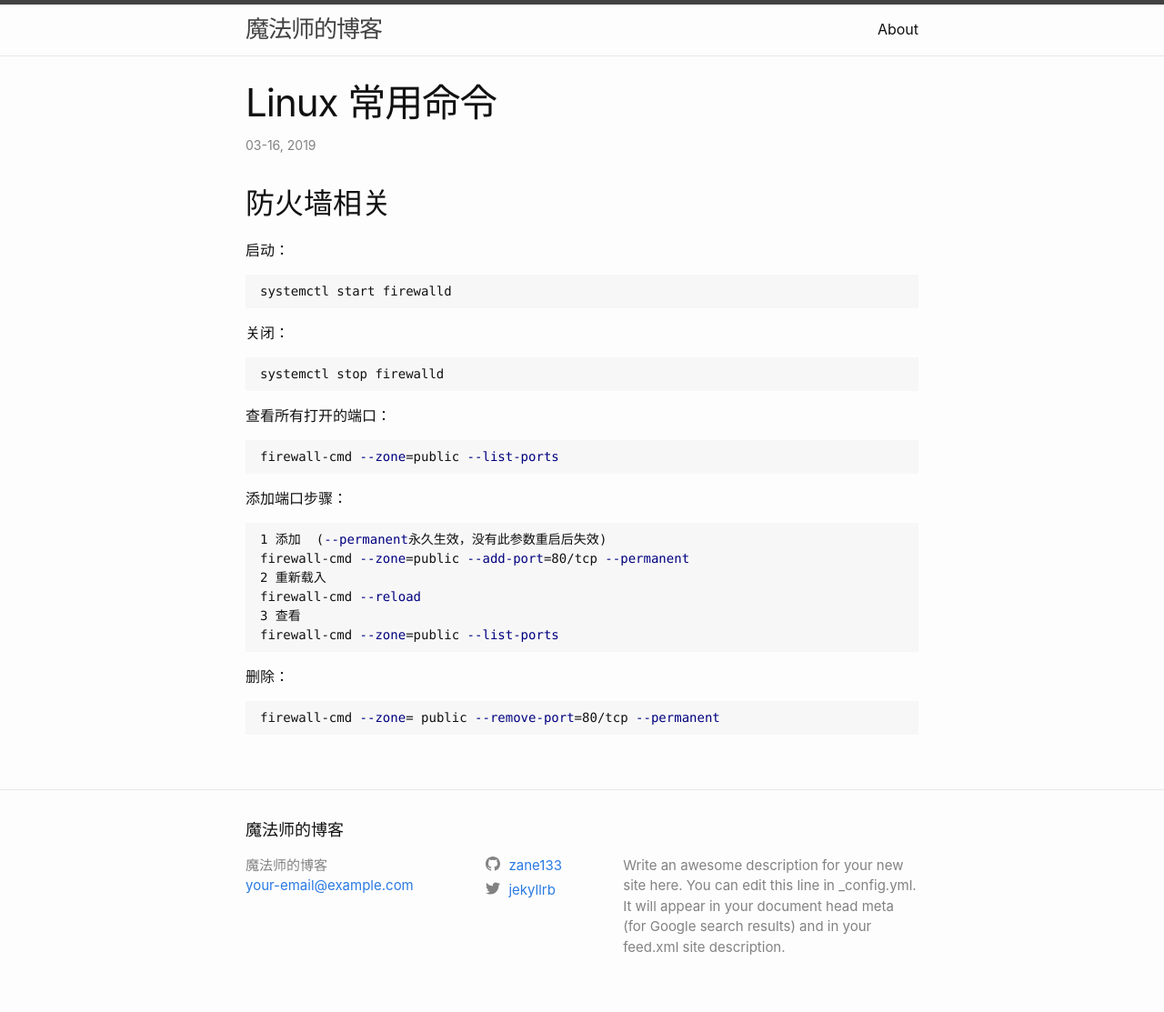
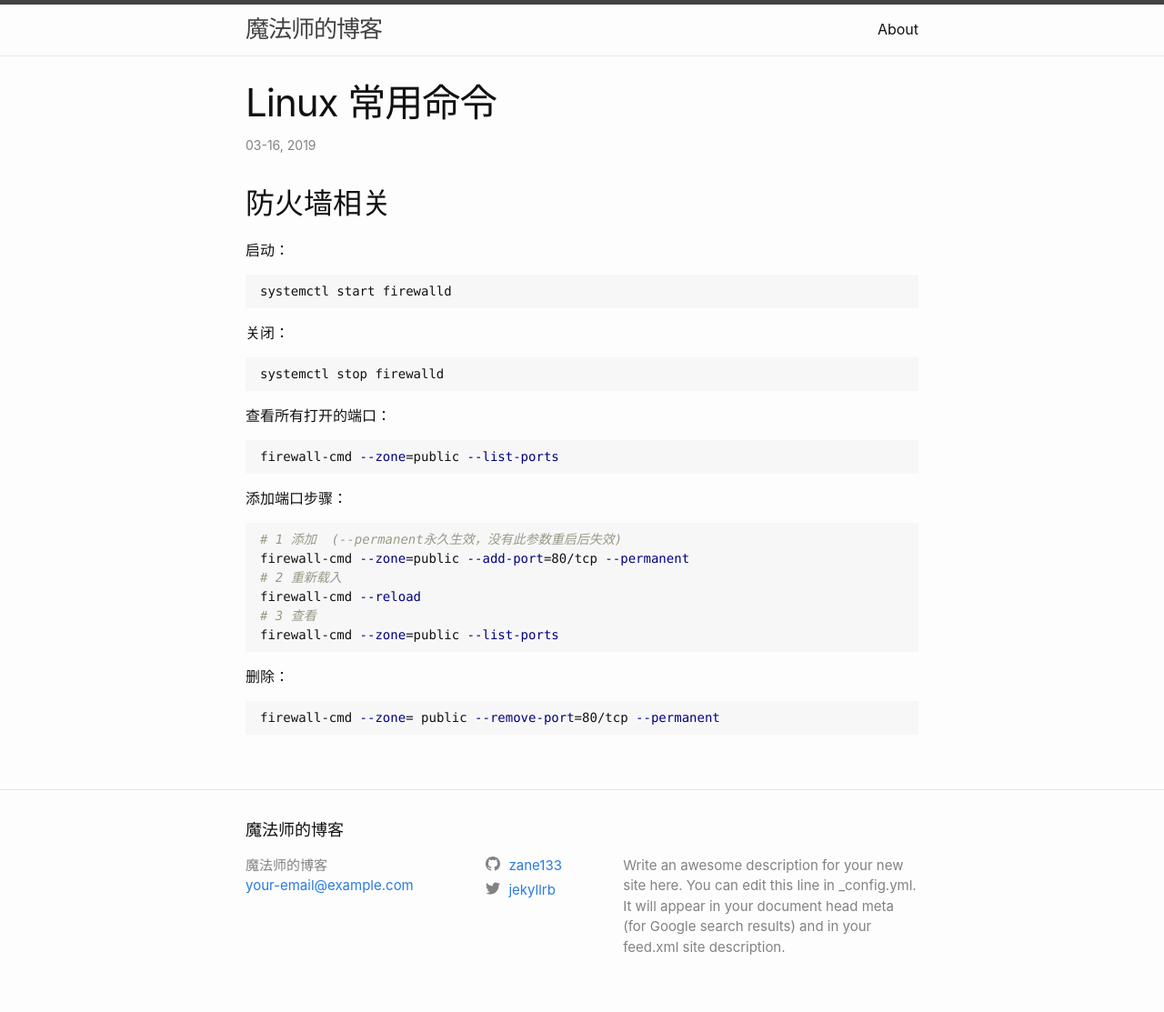
Before and after one commit to zane133/zane133.github.io, a Jekyll site: the page built from _posts/2019-03-16-Linux.md, in a window 1280 px wide. Shown: the whole page at 91% size. Built offline with Jekyll 4.4.1, drawn with Linux system fonts in a browser that asks for light colours.

Commit message:
add comment

````diff
--- a/_posts/2019-03-16-Linux.md
+++ b/_posts/2019-03-16-Linux.md
@@ -20,11 +20,11 @@ firewall-cmd --zone=public --list-ports
 
 添加端口步骤：
 ```shell
-1 添加  (--permanent永久生效，没有此参数重启后失效)
+# 1 添加  (--permanent永久生效，没有此参数重启后失效)
 firewall-cmd --zone=public --add-port=80/tcp --permanent
-2 重新载入
+# 2 重新载入
 firewall-cmd --reload
-3 查看
+# 3 查看
 firewall-cmd --zone=public --list-ports
 ```
 删除：
````
